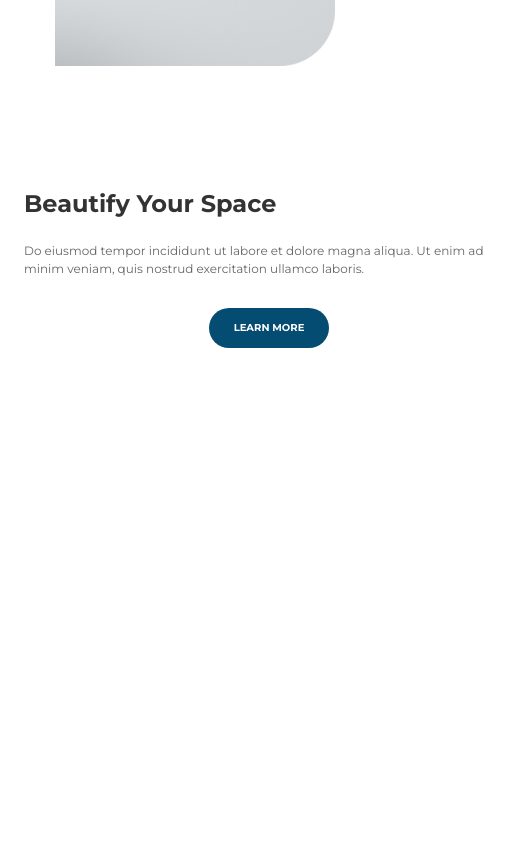
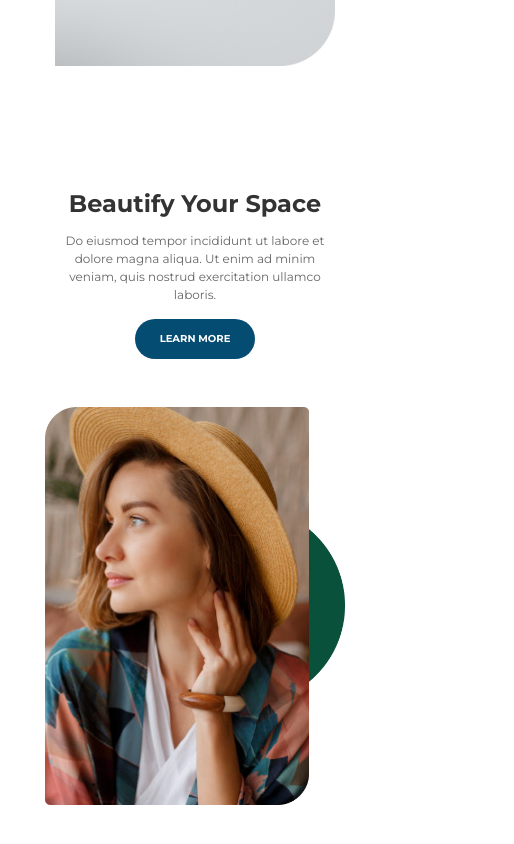
Before and after one commit to AlfazUlIslam/furniture, a React (Vite) app: page / in a window 390 px wide. Shown: the part 1939-2783 px from the top of the page, 514 px wide, since content can reach past the window. Before the commit the page ends 2347 px from the top, so only its background shows below. Built offline with nearby package versions, Linux system fonts and the light colour scheme; the HTML template or start-up script is replaced by a standard one.

Commit message:
Your space mobile and tablet styles added

```diff
--- a/src/components/SectionButton/SectionButton.jsx
+++ b/src/components/SectionButton/SectionButton.jsx
@@ -1,14 +1,14 @@
 const SectionButton = (props) => {
-    const { content } = props
+    const { content, styles } = props
 
     return (
         // section button
-        <button className="w-[120px] h-[40px] rounded-[30px]
+        <button className={`${styles} w-[120px] h-[40px] rounded-[30px]
         bg-lightBlue mx-auto flex justify-center items-center
         font-montserrat font-bold text-[10px] text-white
         transition-all duration-1000 hover:bg-darkBlue
         active:scale-90 xl:w-[230px] xl:h-[70px] xl:rounded-[50px]
-        xl:mx-0 xl:text-[16px]">
+        xl:mx-0 xl:text-[16px]`}>
             {content}
         </button>
     )
--- a/src/sections/YourSpace/YourSpace.jsx
+++ b/src/sections/YourSpace/YourSpace.jsx
@@ -6,24 +6,30 @@ const YourSpace = () => {
   return (
     // Your space
     <section id="your-space">
-        <Container styles={`px-6 py-[60px] flex justify-between
-        items-center`}>
+        <Container styles={`px-6 py-[60px] flex flex-col
+        items-center gap-12 md:flex-row md:justify-between
+        md:gap-0`}>
             {/* Your space content */}
-            <div className="flex flex-col items-start">
+            <div className="flex flex-col items-center
+            md:items-start">
                 <Heading
                     content={"Beautify Your Space"}
                 />
                 <SectionDescription
-                    styles={`w-[490px] mt-[20px] mb-[30px]`}
+                    styles={`w-[280px] mt-[10px] mb-[15px] text-center
+                    md:text-start lg:w-[490px] lg:mt-[20px] lg:mb-[30px]`}
                     content={"Do eiusmod tempor incididunt ut labore et dolore magna aliqua. Ut enim ad minim veniam, quis nostrud exercitation ullamco laboris."}
                 />
                 <SectionButton
+                    styles={"md:mx-0"}
                     content={"LEARN MORE"}
                 />
             </div>
             {/* Your space image */}
             <div>
                 <img
+                    className="w-[300px] sm:w-[400px]
+                    md:w-[300px] lg:w-[400px] xl:w-auto"
                     src={beautifySpaceImage}
                     alt={"Girl wearing hat"}
                 />
```
